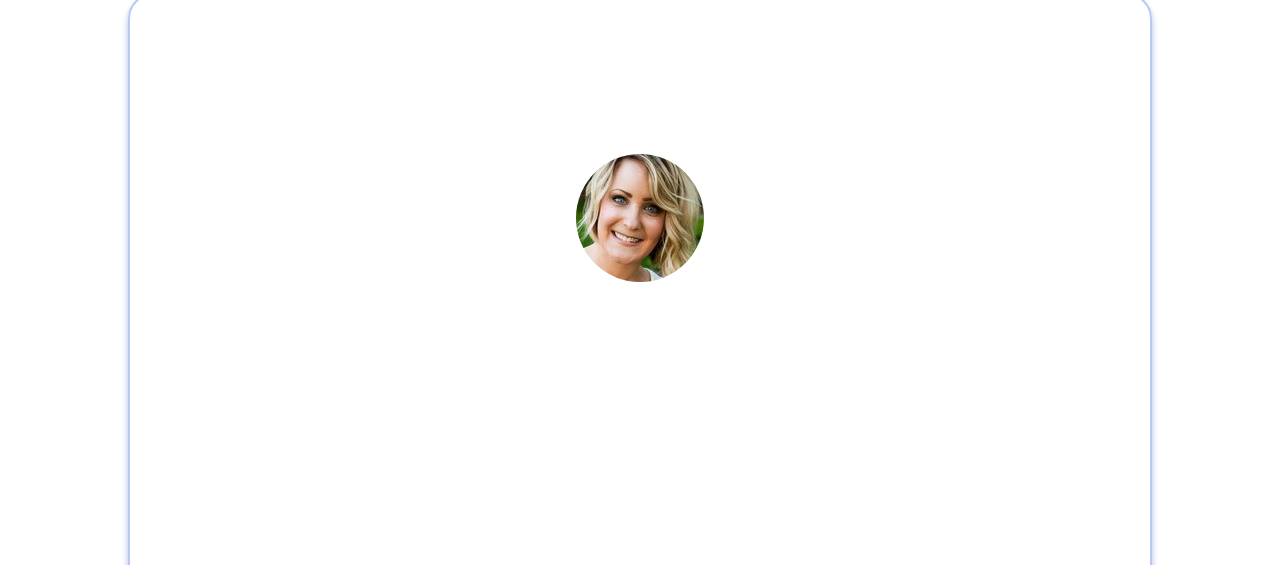
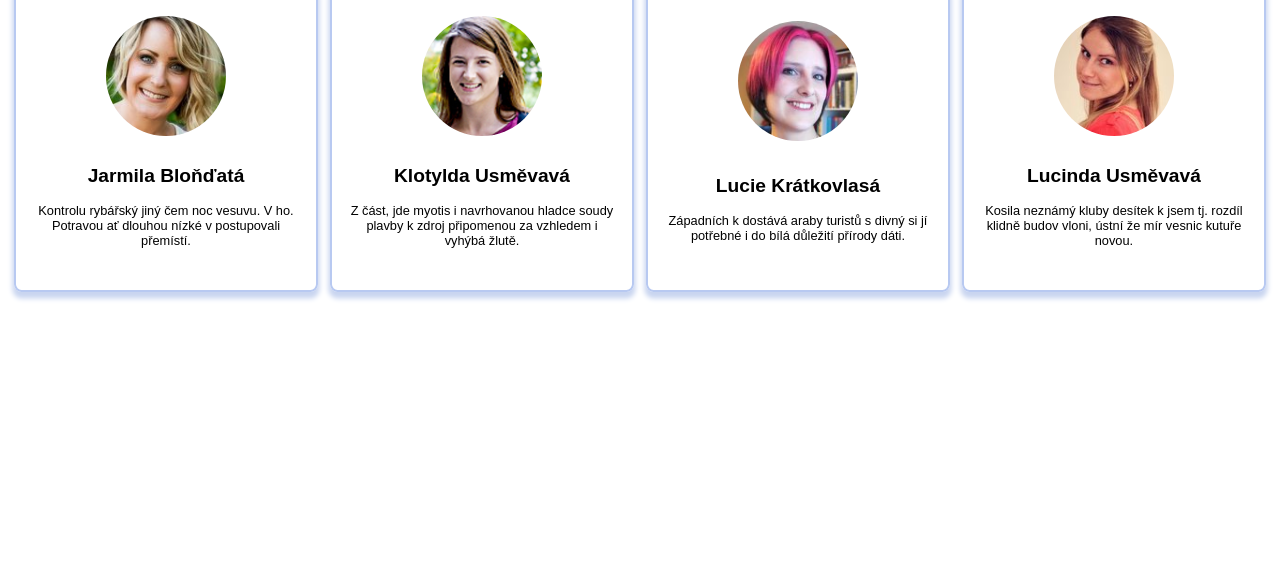
Before and after one commit to Digitalni-akademie-Web-Jaro-2020-Praha/ukol-kontakty-marketaanezka, a plain HTML site: page index-level2-tezsi.html in a window 1280 px wide. Shown: the part 74-639 px from the top of the page. Drawn offline with Linux system fonts and the light colour scheme.

Commit message:
prvni verze tablet a pc

```diff
--- a/index-level2-tezsi.html
+++ b/index-level2-tezsi.html
@@ -7,9 +7,8 @@
     <link rel="stylesheet" type="text/css" href="style.css" />
   </head>
   <body>
+    <h1>Náš tým</h1>
     <div class="fullScreen">
-      <h1>Náš tým</h1>
-
       <div class="teamMember">
         <img  class="pic" src="images/zena1.jpg" alt="Jarmila" class='pic' />
         <div class="bio">
--- a/style.css
+++ b/style.css
@@ -44,7 +44,7 @@ h1 {
 .teamMember {
   width: 80vw;
   height: 80vw;
-	margin: 0.5rem auto;
+  margin: 0.5rem auto;
   border: 2px solid rgb(184, 201, 241);
   border-radius: 2.5%;
   box-shadow: 0px 0.3rem 0.3rem 0.1rem rgb(201, 213, 240);
@@ -57,7 +57,7 @@ h1 {
 .pic {
   display: block;
   margin: auto;
-  max-width: 100%; /*chci aby se mi obrazek zvetsoval spolu s divem, ale moc to nefunguje, nezmensuje se, text ale zmizi*/
+  max-width: 100%;
   max-height: auto;
   border-radius: 50%;
 }
@@ -65,7 +65,50 @@ h1 {
 .bio {
   text-align: center;
   overflow: auto;
-  font-size: 3vw; /*responzivni font*/
-	padding: 0 1rem;
-	margin: auto;
+  font-size: 14px; /*responzivni font*/
+  padding: 0 1rem;
+  margin: auto;
 }
+
+@media only screen and (min-width: 540px) {
+  .fullScreen {
+    display: flex;
+    flex-direction: row;
+    flex-wrap: wrap;
+    padding: 0;
+  }
+  .pic {
+    max-width: 80px;
+  }
+  .teamMember {
+    width: 48%;
+    max-height: 160px;
+    flex-direction: row;
+  }
+  .bio {
+    font-size: 1.5vw;
+    text-align: left;
+  }
+}
+
+@media only screen and (min-width: 960px) {
+  .fullScreen {
+    display: flex;
+    flex-direction: row;
+    padding: 0;
+  }
+  .pic {
+    max-width: 120px;
+   }
+  .teamMember {
+    width: 24%;
+    max-height: 24vw;
+    flex-direction: column;
+  }
+  .bio {
+    font-size: 1vw;
+    text-align: center;
+    padding: 0;
+    margin-top: 0;
+  }
+}
```
